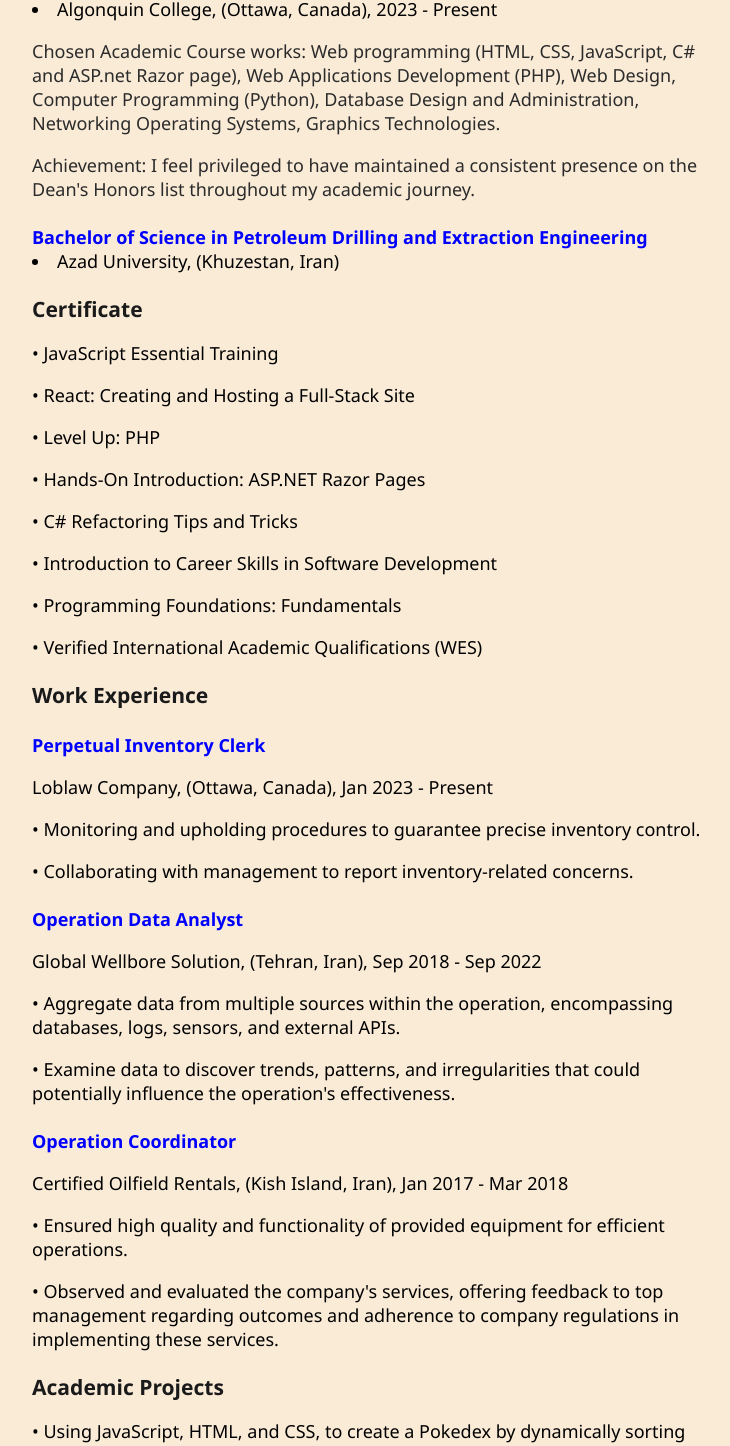
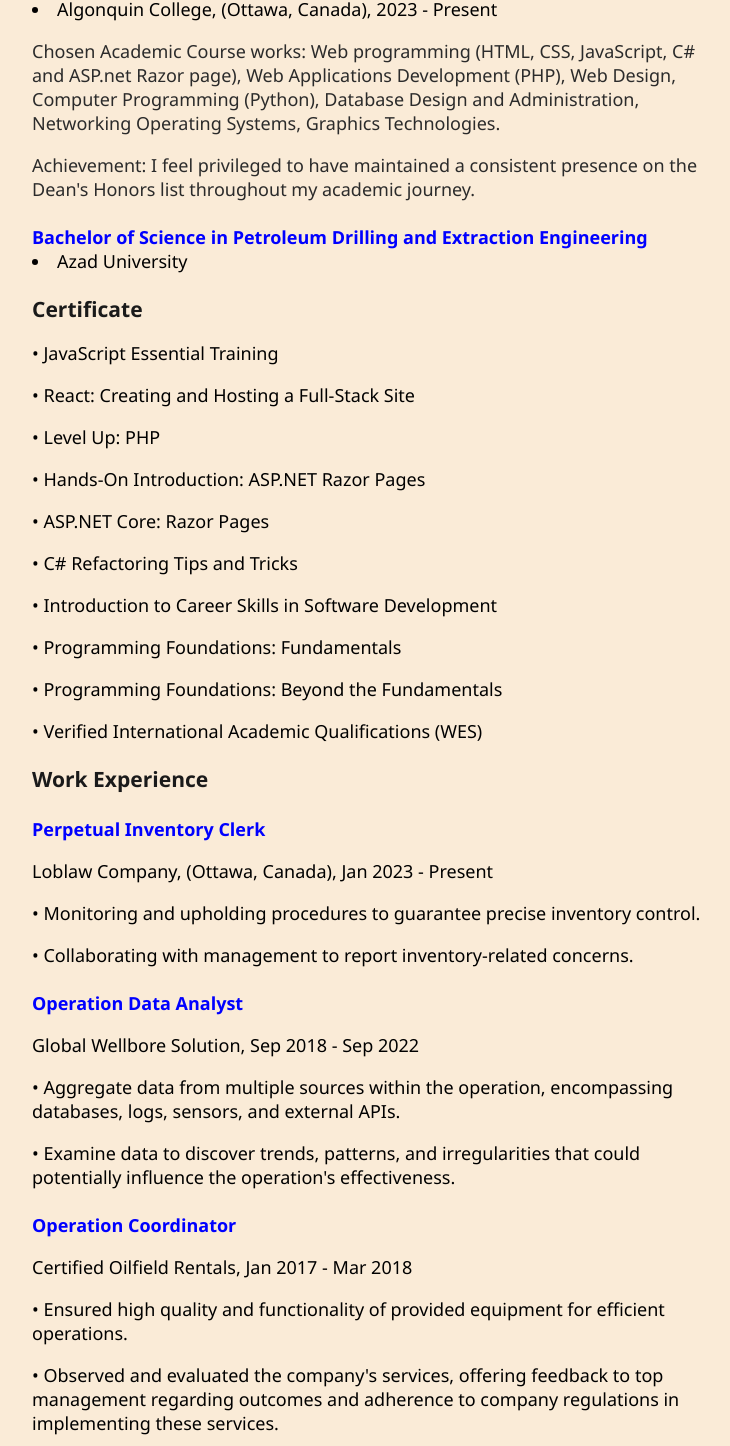
Before and after one commit to Idenshah/WebSite, a React (Create React App) app: page /about in a window 1280 px wide. Shown: the part 1132-2578 px from the top of the page, without its empty margins (263-993 px from the left). Built offline with nearby package versions, Linux system fonts and the light colour scheme.

Commit message:
updated.

```diff
--- a/src/Pages/AboutPage.js
+++ b/src/Pages/AboutPage.js
@@ -91,16 +91,18 @@
         <h4>
           Bachelor of Science in Petroleum Drilling and Extraction Engineering
         </h4>
-        <li>Azad University, (Khuzestan, Iran)</li>
+        <li>Azad University</li>
         <h3>Certificate</h3>
         <div className="certification">
           <dl>• JavaScript Essential Training</dl>
           <dl>• React: Creating and Hosting a Full-Stack Site</dl>
           <dl>• Level Up: PHP</dl>
           <dl>• Hands-On Introduction: ASP.NET Razor Pages</dl>
+          <dl>• ASP.NET Core: Razor Pages</dl>
           <dl>• C# Refactoring Tips and Tricks</dl>
           <dl>• Introduction to Career Skills in Software Development</dl>
           <dl>• Programming Foundations: Fundamentals</dl>
+          <dl>• Programming Foundations: Beyond the Fundamentals</dl>
           <dl>• Verified International Academic Qualifications (WES)</dl>
         </div>
         <h3>Work Experience</h3>
@@ -118,7 +120,7 @@
         </div>
         <h4>Operation Data Analyst</h4>
         <div className="workList">
-          <dl>Global Wellbore Solution, (Tehran, Iran), Sep 2018 - Sep 2022</dl>
+          <dl>Global Wellbore Solution, Sep 2018 - Sep 2022</dl>
           <dl>
             • Aggregate data from multiple sources within the operation,
             encompassing databases, logs, sensors, and external APIs.
@@ -129,9 +131,7 @@
           </dl>
         </div>
         <h4>Operation Coordinator</h4>
-        <dl>
-          Certified Oilfield Rentals, (Kish Island, Iran), Jan 2017 - Mar 2018
-        </dl>
+        <dl>Certified Oilfield Rentals, Jan 2017 - Mar 2018</dl>
         <div className="workList">
           <dl>
             • Ensured high quality and functionality of provided equipment for
```
